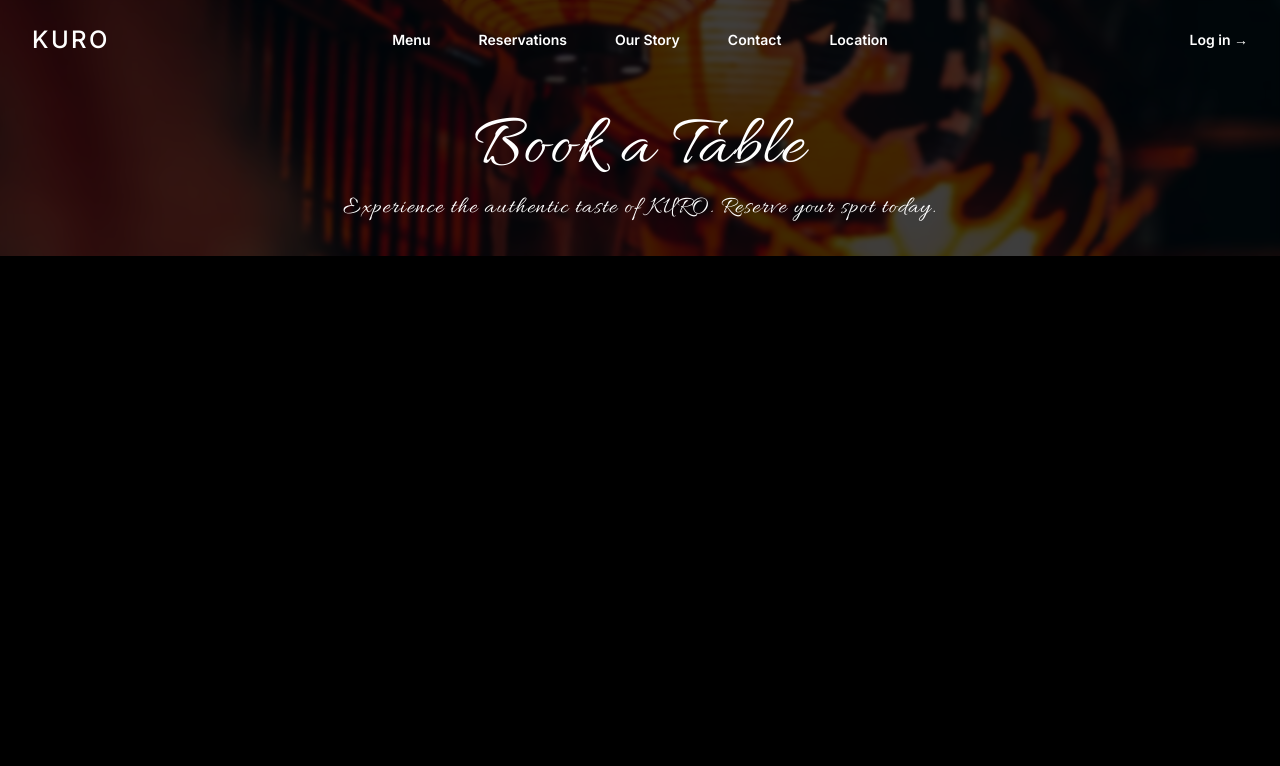
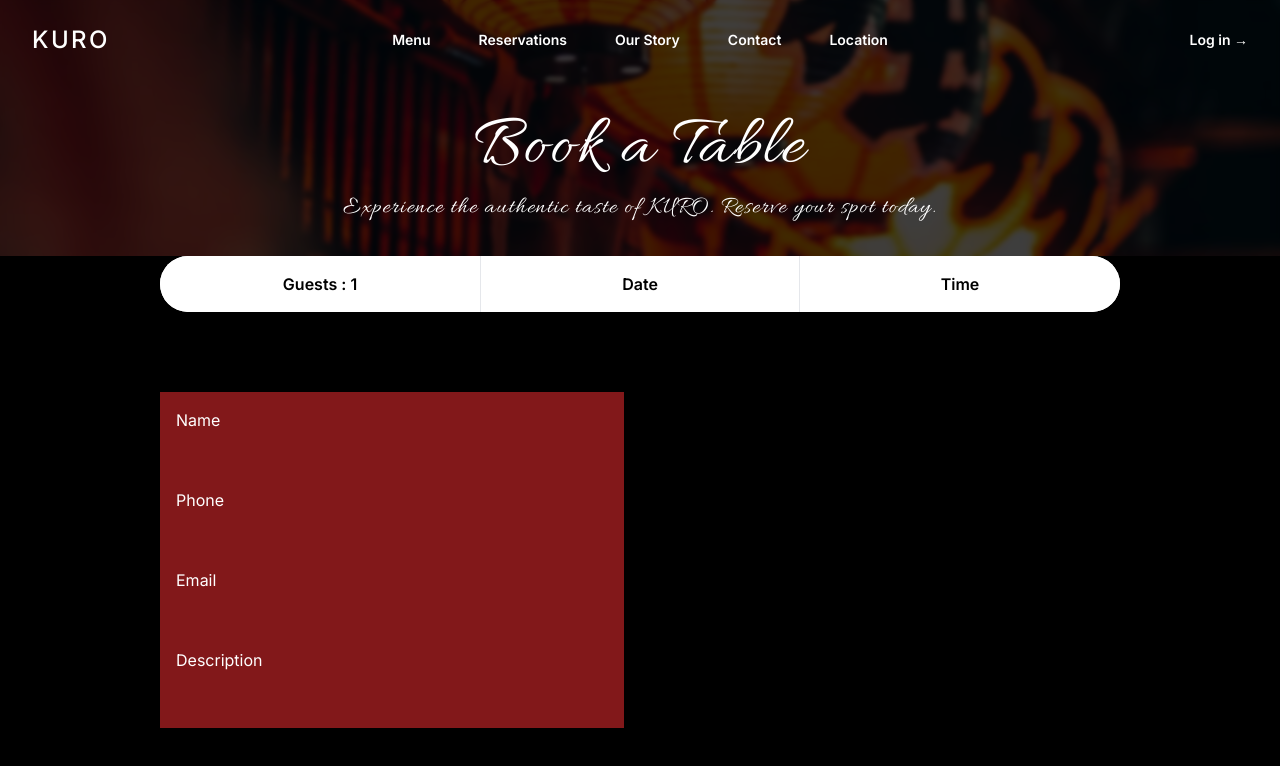
Before and after one commit to Poonyaphat-P/Restaurant-Reservation, a React (Vite) app: page /reservation in a window 1280 px wide. Shown: the top 766 px of the page. Built offline with nearby package versions, Linux system fonts and the light colour scheme.

Commit message:
Add forms

```diff
--- /dev/null
+++ b/src/components/ReservationForm.jsx
@@ -0,0 +1,97 @@
+import { useState, useRef } from "react";
+
+export default function ReservationForm() {
+    const [guests, setGuests] = useState("1");
+    const [date, setDate] = useState("");
+    const [time, setTime] = useState("");
+    const [name, setName] = useState("");
+    const [phone, setPhone] = useState("");
+    const [email, setEmail] = useState("");
+    const [description, setDescription] = useState("");
+    const dateInputRef = useRef(null);
+    const timeInputRef = useRef(null);
+    return (
+        <div>
+        <div className="grid grid-cols-3 bg-white mx-40 rounded-full">
+            <label htmlFor="guests" className="relative bg-white flex items-center justify-center py-4 rounded-l-full cursor-pointer hover:bg-gray-200">
+                <span className="text-black font-semibold">Guests : {guests}</span>
+                <select
+                    id="guests"
+                    value={guests}
+                    onChange={(e) => setGuests(e.target.value)}
+                    className="absolute inset-0 w-full h-full opacity-0 cursor-pointer"
+                >
+                    <option value="1">1</option>
+                    <option value="2">2</option>
+                    <option value="3">3</option>
+                    <option value="4">4</option>
+                    <option value="5">5</option>
+                    <option value="6">6</option>
+                    <option value="7">7</option>
+                    <option value="8">8</option>
+                    <option value="9">9</option>
+                    <option value="10">10</option>
+                </select>
+            </label>
+            <label onClick={() => dateInputRef.current.showPicker()} htmlFor="date" className="relative bg-white flex items-center justify-center py-4 cursor-pointer hover:bg-gray-200 border-x border-gray-200">
+                <span className="text-black font-semibold"> {date ? `Date: ${date}` : "Date"}</span>
+                <input type="date"
+                    id="date"
+                    ref={dateInputRef}
+                    value={date}
+                    onChange={(e) => setDate(e.target.value)}
+                    className="absolute inset-0 w-full h-full opacity-0 cursor-pointer"
+                />
+            </label>
+            <label onClick={() => timeInputRef.current.showPicker()} htmlFor="time" className="relative bg-white flex items-center justify-center py-4 rounded-r-full cursor-pointer hover:bg-gray-200">
+                <span className="text-black font-semibold"> {time ? `Time: ${time}` : "Time"}</span>
+                <input type="time"
+                    id="time"
+                    ref={timeInputRef}
+                    value={time}
+                    onChange={(e) => setTime(e.target.value)}
+                    className="absolute inset-0 w-full h-full opacity-0 cursor-pointer"
+                />
+            </label>
+        </div>
+        <div className="grid grid-cols-1 md:grid-cols-2 gap-8 mx-40 my-10">
+            <div className="flex flex-col gap-4 bg-red-900 my-10">
+                <form className="flex flex-col gap-4 py-4 px-4">
+                    <label htmlFor="name" className='text-white'>Name</label>
+                    <input type="text"
+                    id="name"
+                    value={name}
+                    onChange={(e) => setName(e.target.value)}
+                    />
+
+                    <label htmlFor="phone" className="text-white">Phone</label>
+                    <input type="text"
+                    id="phone"
+                    value={phone}
+                    onChange={(e) => setPhone(e.target.value)}
+                    />
+
+                    <label htmlFor="email" className="text-white">Email</label>
+                    <input type="text"
+                    id="email"
+                    value={email}
+                    onChange={(e) => setEmail(e.target.value)}
+                    />
+
+                    <label htmlFor="description" className="text-white">Description</label>
+                    <input type="text"
+                    id="description"
+                    value={description}
+                    onChange={(e) => setDescription(e.target.value)}
+                    />
+                </form>
+            </div>
+        <div>
+
+
+        </div>
+        </div>
+        </div>
+
+    )
+}
--- a/src/pages/ReservationPage.jsx
+++ b/src/pages/ReservationPage.jsx
@@ -1,6 +1,6 @@
 import PageHeader from "../components/PageHeader";
-// ถ้ายากหารูปใหม่ไม่ได้ เอา categoryBg มาใช้ชั่วคราวก่อนก็ได้ครับ
 import categoryBg from '../assets/categorytab_wallpaper.avif';
+import ReservationForm from "../components/ReservationForm";
 
 export default function ReservationPage() {
   return (
@@ -11,7 +11,7 @@ export default function ReservationPage() {
         backgroundImage={categoryBg}
       />
 
-      {/* เดี๋ยวเรามาสร้างฟอร์มตรงนี้ */}
+      <ReservationForm />
     </div>
   )
 }
```
Also changed, not shown: src/index.css (line endings or trailing spaces).
